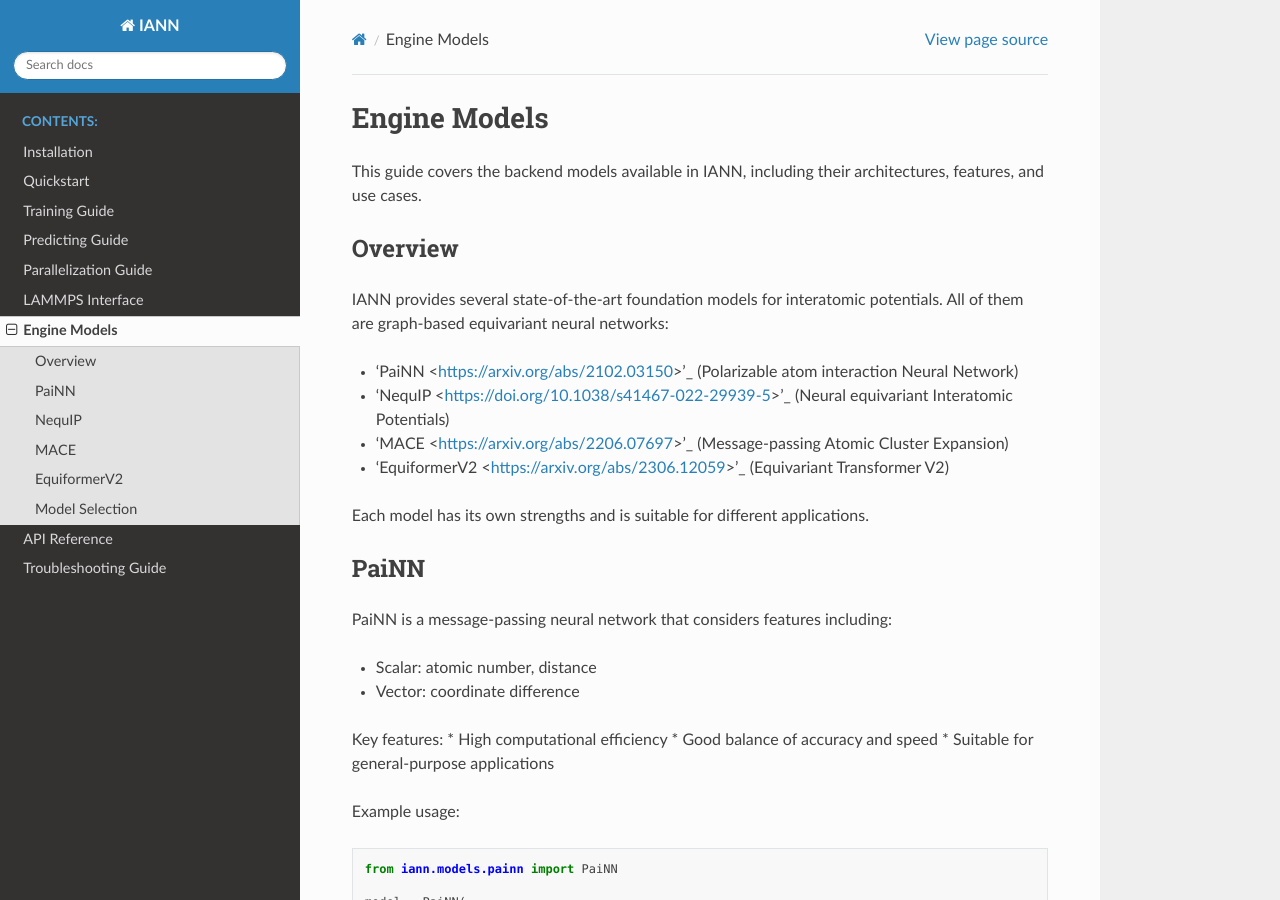
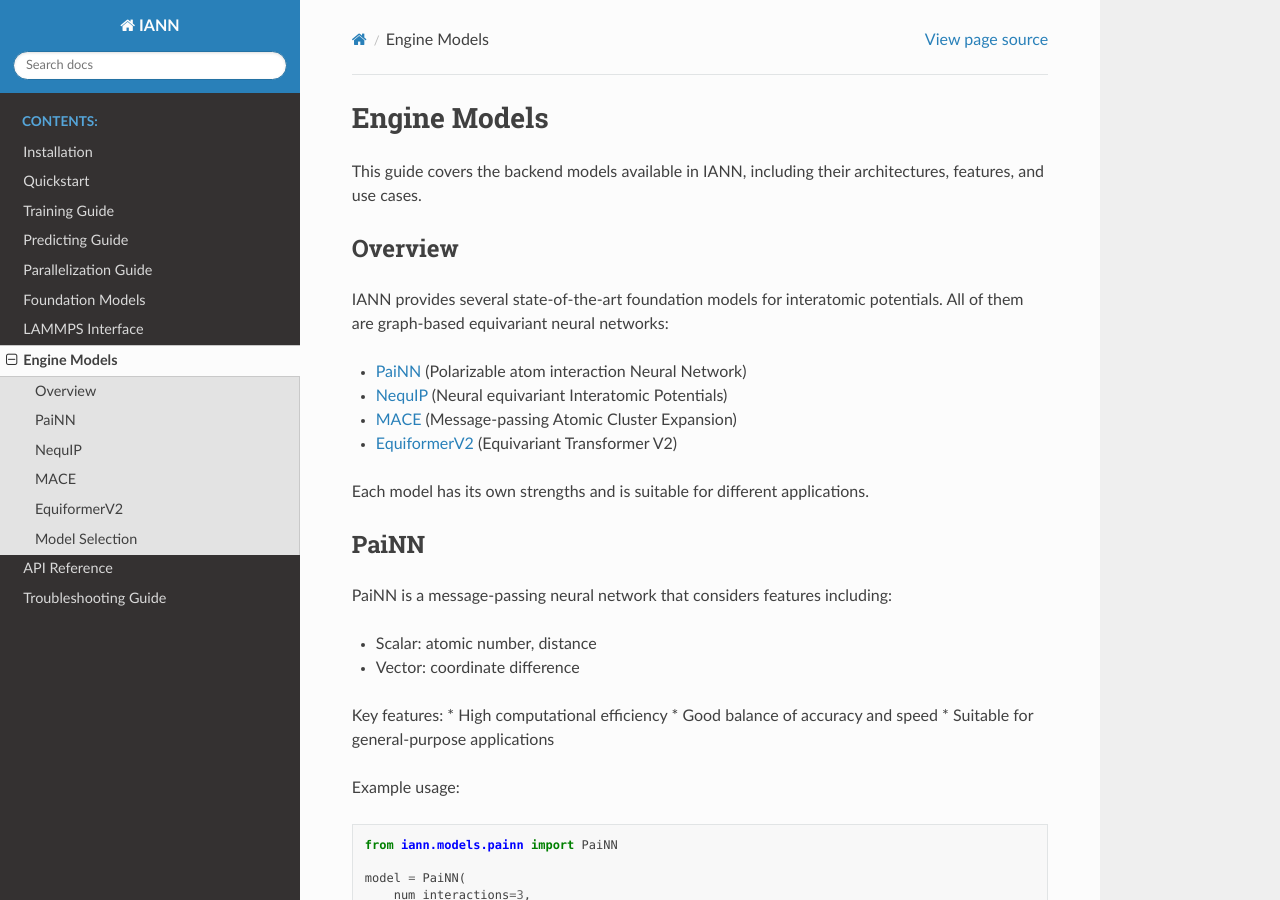
Before and after one commit to changzhiai/IANN, a Sphinx documentation site: the page built from docs/source/engine_models.rst, in a window 1280 px wide and 900 px high. Built offline with Sphinx 7.4.7 and the Read the Docs theme 3.1.0, drawn with Linux system fonts in a browser that asks for light colours; pages that are not in the unit, such as notebooks, are missing from menus.

```diff
--- a/docs/source/engine_models.rst
+++ b/docs/source/engine_models.rst
@@ -8,10 +8,10 @@ Overview
 
 IANN provides several state-of-the-art foundation models for interatomic potentials. All of them are graph-based equivariant neural networks:
 
-* 'PaiNN <https://arxiv.org/abs/2102.03150>'_ (Polarizable atom interaction Neural Network)
-* 'NequIP <https://doi.org/10.1038/s41467-022-29939-5>'_ (Neural equivariant Interatomic Potentials)
-* 'MACE <https://arxiv.org/abs/2206.07697>'_ (Message-passing Atomic Cluster Expansion)
-* 'EquiformerV2 <https://arxiv.org/abs/2306.12059>'_ (Equivariant Transformer V2)
+- `PaiNN <https://arxiv.org/abs/2102.03150>`_ (Polarizable atom interaction Neural Network)
+- `NequIP <https://doi.org/10.1038/s41467-022-29939-5>`_ (Neural equivariant Interatomic Potentials)
+- `MACE <https://arxiv.org/abs/2206.07697>`_ (Message-passing Atomic Cluster Expansion)
+- `EquiformerV2 <https://arxiv.org/abs/2306.12059>`_ (Equivariant Transformer V2)
 
 Each model has its own strengths and is suitable for different applications.
 
```
Also changed, not shown: README.md (+19 -17 lines), docs/source/foundation_models.rst (added, +11 -0 lines).
